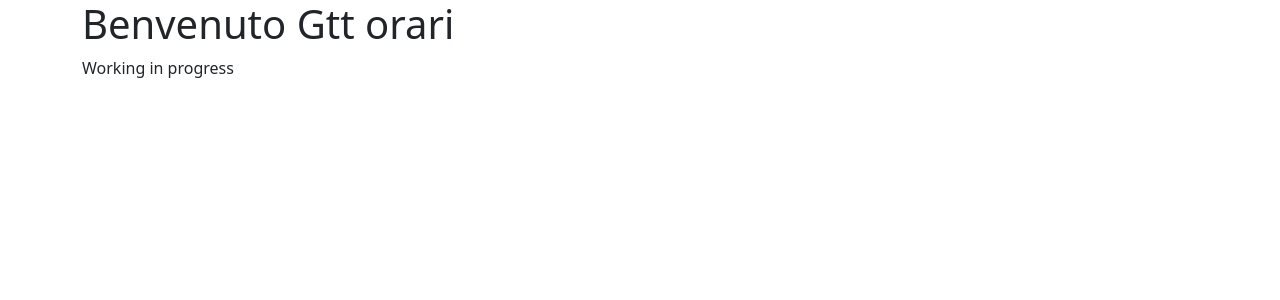
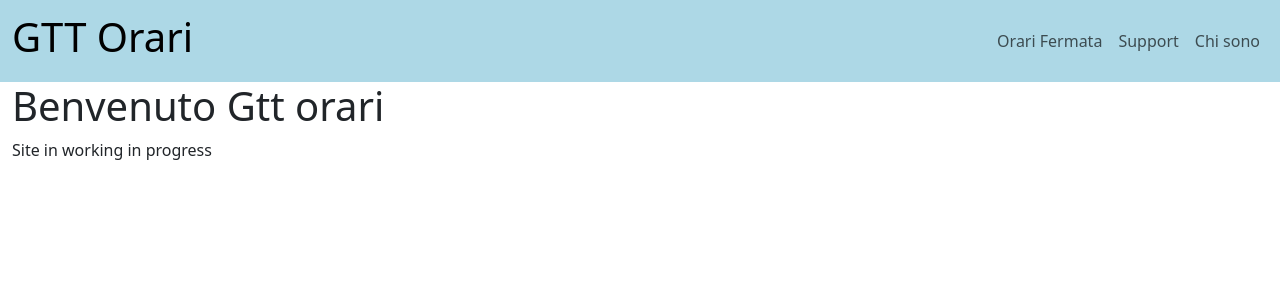
Before and after one commit to Antonino545/Torino_Bus_Orari, a Flask app: page / in a window 1280 px wide. Shown: the top 300 px of the page. Run offline with Flask 3, Linux system fonts and the light colour scheme.

Commit message:
add navbar

```diff
--- a/app.py
+++ b/app.py
@@ -1,4 +1,4 @@
-from flask import Flask, jsonify , render_template
+from flask import Flask, jsonify, render_template
 import gttorari
 
 app = Flask(__name__)
--- /dev/null
+++ b/templates/css/index.css
@@ -0,0 +1,4 @@
+.navbar{
+    background-color: lightblue;
+    color: white;
+}
--- a/templates/index.html
+++ b/templates/index.html
@@ -3,14 +3,33 @@
 <head>
     <link href="https://cdn.jsdelivr.net/npm/bootstrap@5.3.1/dist/css/bootstrap.min.css" rel="stylesheet">
     <script src="https://cdn.jsdelivr.net/npm/bootstrap@5.3.1/dist/js/bootstrap.bundle.min.js"></script>
+    <link href="css/index.css" rel="stylesheet">
     <meta charset="UTF-8">
-    <title>Ciao</title>
+    <title>GTT Orari</title>
 </head>
 <body>
-<div class="container-md">
+<nav class="navbar navbar-expand-sm  ">
+    <div class="container-fluid">
+        <a class="navbar-brand" href="/"><p class="h1">GTT Orari</p> </a>
+        <ul class="navbar-nav">
+            <li class="nav-item">
+                <a class="nav-link" href="">Orari Fermata</a>
+            </li>
+            <li class="nav-item">
+                <a class="nav-link" href="#">Support</a>
+            </li>
+            <li class="nav-item">
+                <a class="nav-link" href="#">Chi sono</a>
+            </li>
+
+        </ul>
+    </div>
+</nav>
+<div class="container-fluid ">
+
     <div class="align-content-center">
         <p class="h1">Benvenuto Gtt orari </p>
-        <p>Working in progress</p>
+        <p>Site in working in progress</p>
 
     </div>
 
```
